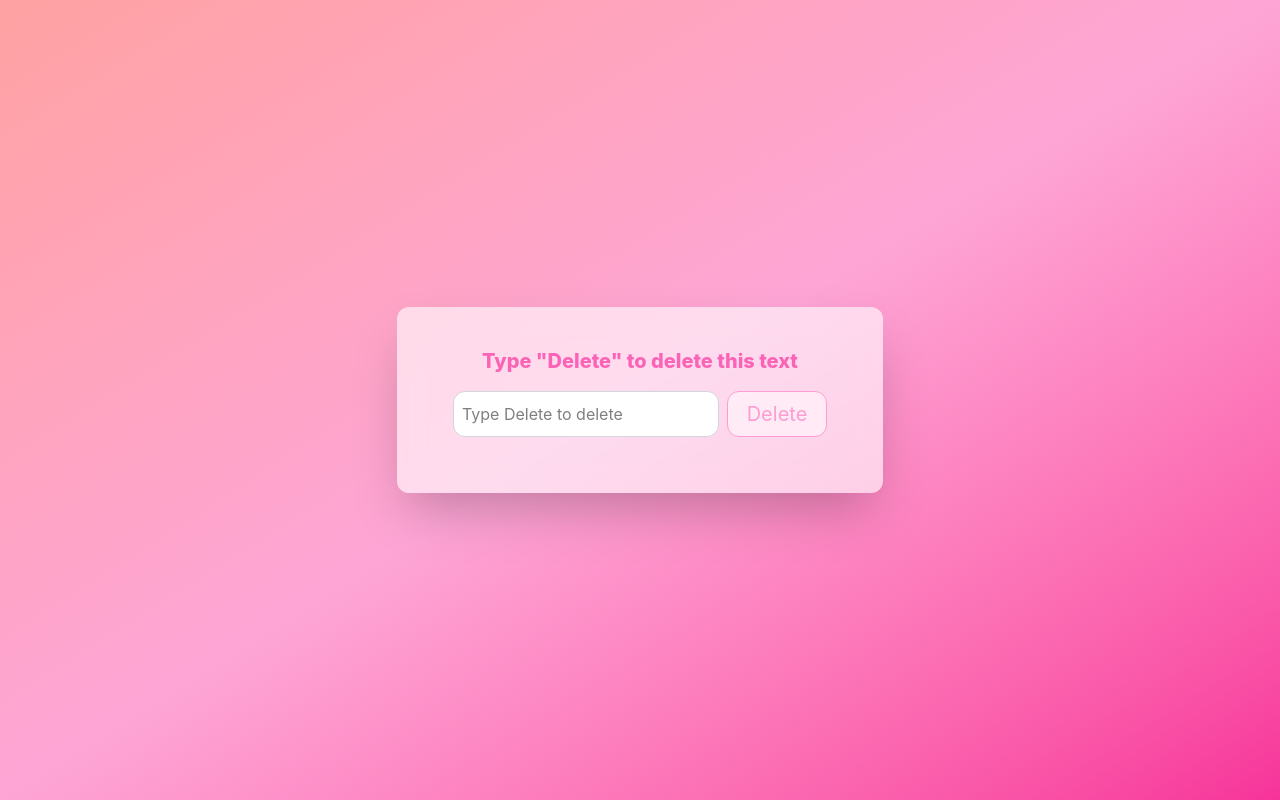
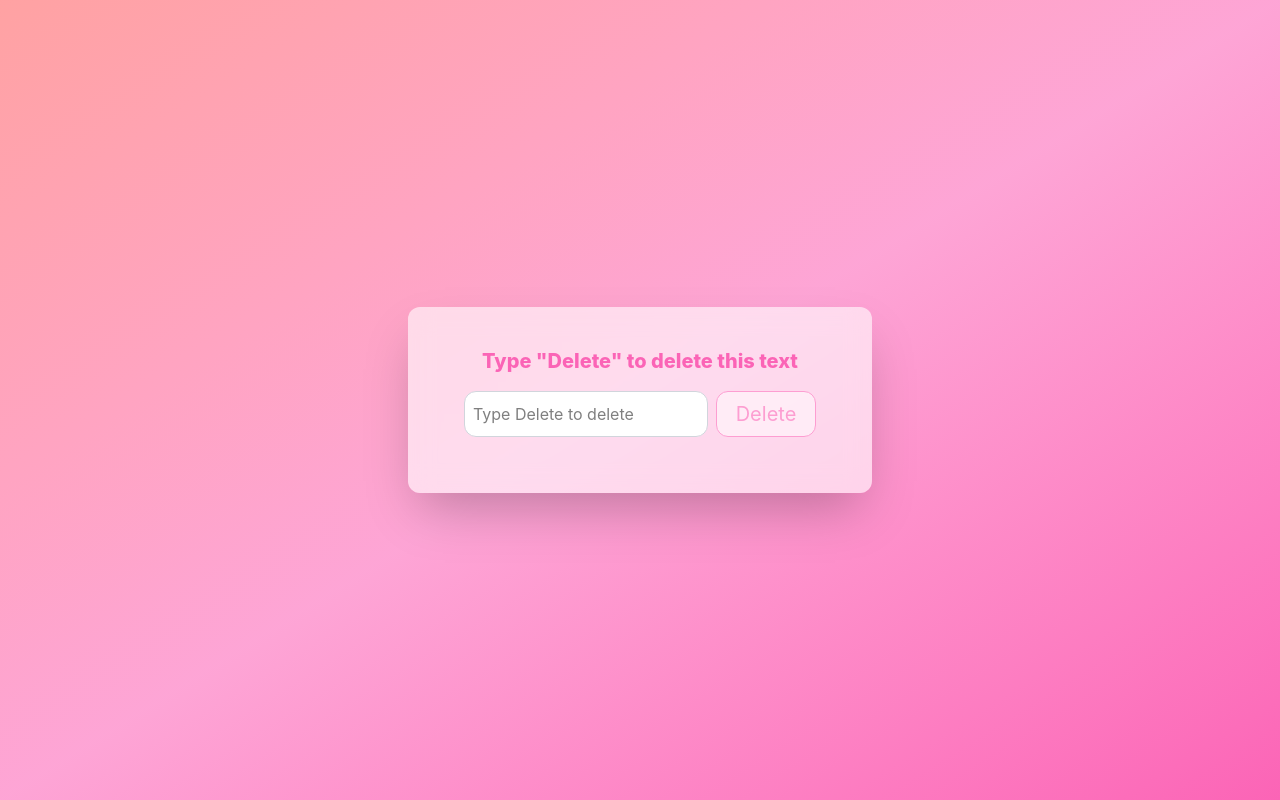
Before and after one commit to sumaiya-hassan-code/Javascript-03, a website: page index.html in a window 1280 px wide. Drawn offline with Linux system fonts and the light colour scheme.

Commit message:
Update website

```diff
--- a/index.html
+++ b/index.html
@@ -7,7 +7,7 @@
     <link rel="stylesheet" href="src/output.css">
 </head>
 <body
-    class="min-h-screen mx-auto bg-linear-to-br from-red-300 via-pink-300 to-pink-500 flex items-center">
+    class="min-h-screen flex items-center mx-auto bg-linear-to-br from-red-300 via-pink-300 to-pink-400">
     <div class="bg-white/60 p-10 rounded-xl mx-auto flex flex-col justify-between items-center backdrop-blur-md shadow-2xl">
         <p
         id="text"
@@ -26,6 +26,6 @@
                 disabled:opacity-50">Delete</button>
     </div>
 
-    <script src="js/script.js"></script>
+    <script src="js/script.js"mahi ami amar varsity ar friend dar ka amader relation ar kotha bolsilam ar oder modha kao amar maa ka bola dise. ami onak kana kati korsi bolsi agulo kori nai. maa akhono amake bishas kortase na. boltase abar amar nanu ka amar shatha pathabe></script>
 </body>
 </html>
```
Also changed, not shown: src/output.css.
